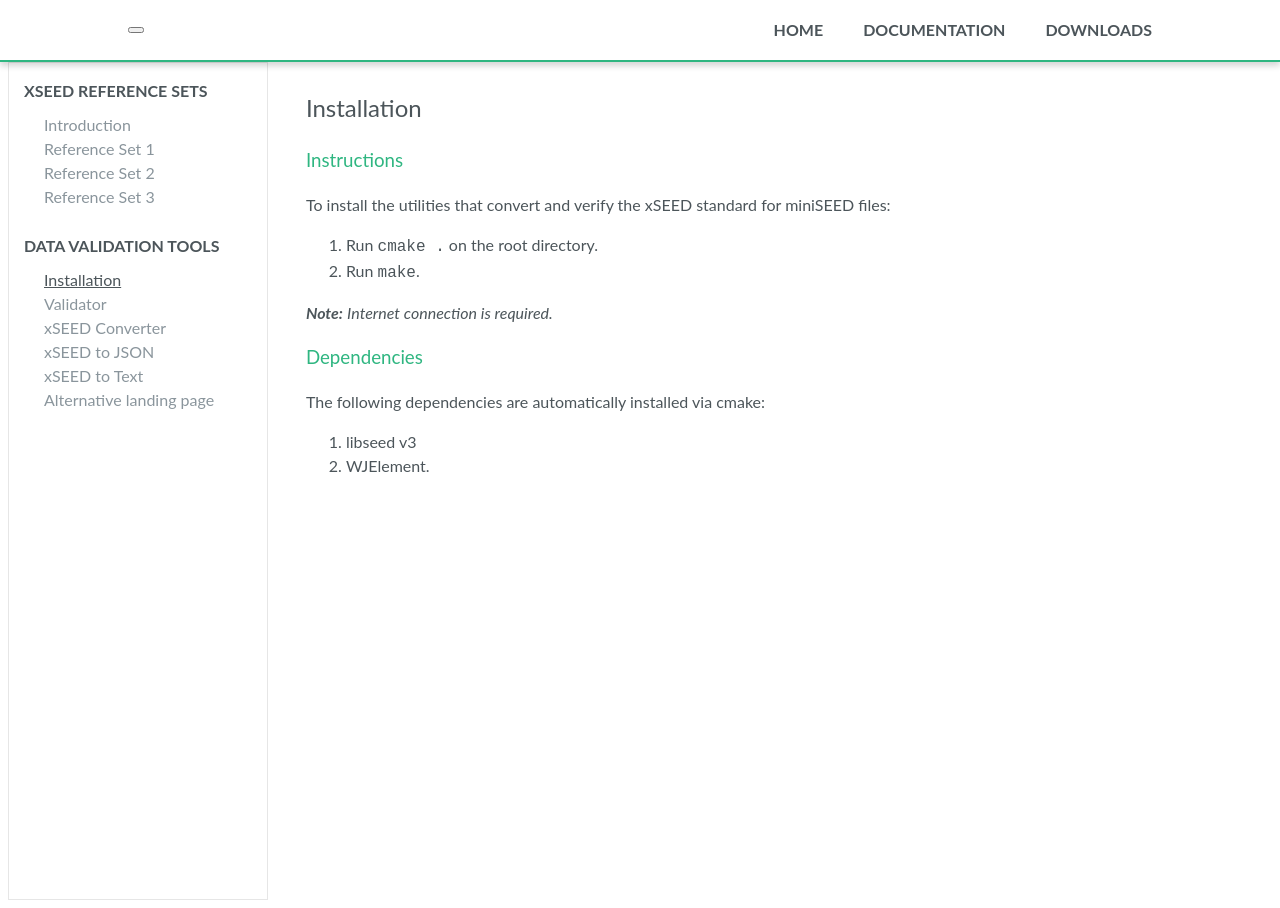
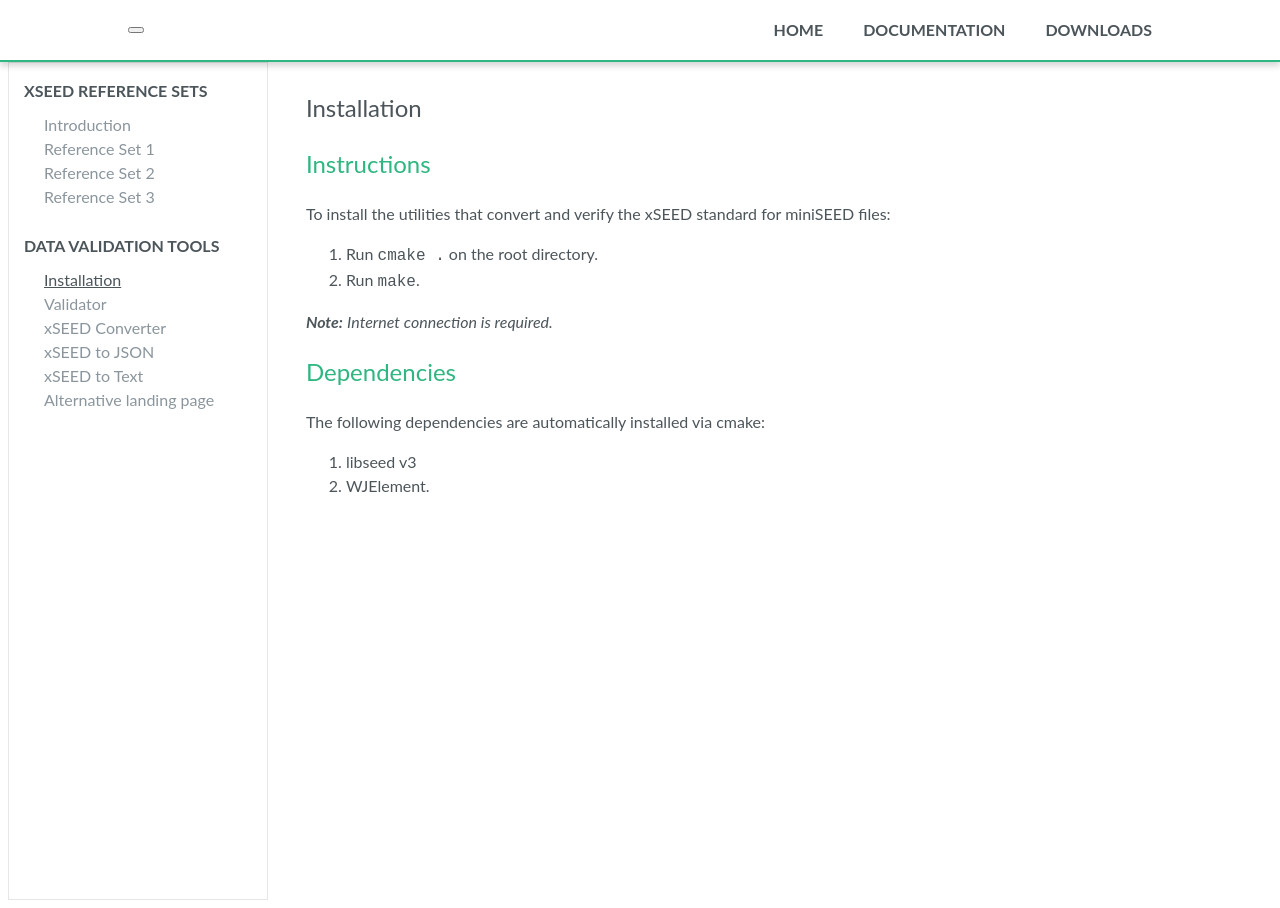
Before and after one commit to jeffreyleifer/xseed-utils, a Jekyll site: the page built from docs/_documentation/installation/installation.md, in a window 1280 px wide. Built offline with Jekyll 4.4.1, drawn with Linux system fonts in a browser that asks for light colours; nearby versions of some CDN libraries; comment, search, counter and statistics services are not loaded.

```diff
--- a/docs/_documentation/installation/installation.md
+++ b/docs/_documentation/installation/installation.md
@@ -7,7 +7,7 @@ title: Installation
 
 
 
-### Instructions
+## Instructions
 
 To install the utilities that convert and verify the xSEED standard for miniSEED files:
 
@@ -16,7 +16,7 @@ To install the utilities that convert and verify the xSEED standard for miniSEED
 
 **_Note:_** *Internet connection is required.*
 
-### Dependencies
+## Dependencies
 
 The following dependencies are automatically installed via cmake:
 
```
